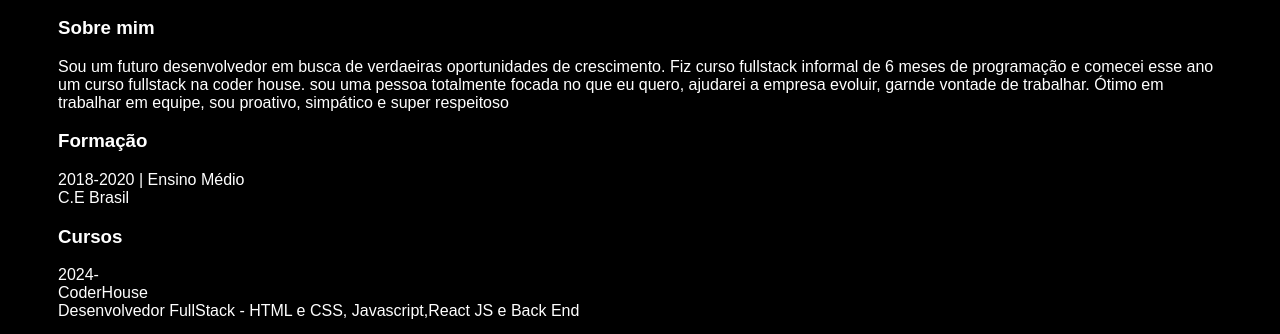
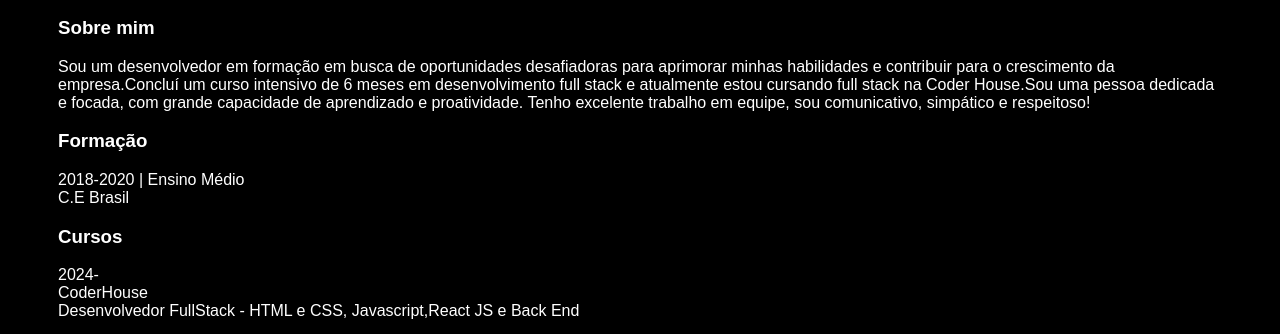
Before and after one commit to AsafeCruz14/PORTFOLIO, a plain HTML site: page index.html in a window 1280 px wide. Shown: the part 357-691 px from the top of the page. Drawn offline with Linux system fonts and the light colour scheme.

Commit message:
atualização 3

```diff
--- a/index.html
+++ b/index.html
@@ -38,10 +38,11 @@
             <section>
                 <h3>Sobre mim</h3>
                 <p>
-                Sou um futuro desenvolvedor em busca de verdaeiras oportunidades de crescimento. Fiz curso fullstack
-                informal de 6 meses de programação e comecei esse ano um curso fullstack na coder house. sou uma pessoa
-                totalmente focada no que eu quero, ajudarei a empresa evoluir, garnde vontade de trabalhar. Ótimo em
-                trabalhar em equipe, sou proativo, simpático e super respeitoso
+                    Sou um desenvolvedor em formação em busca de oportunidades desafiadoras para aprimorar minhas
+                    habilidades e contribuir para o crescimento da empresa.Concluí um curso intensivo de 6 meses em
+                    desenvolvimento full stack e atualmente estou cursando full stack na Coder House.Sou uma pessoa
+                    dedicada e focada, com grande capacidade de aprendizado e proatividade. Tenho excelente trabalho em
+                    equipe, sou comunicativo, simpático e respeitoso!
                 </p>
             </section>
             <section>
@@ -63,16 +64,19 @@
 
         <footer>
             <a href="https://github.com/AsafeCruz14">
-            <img src="./img/github.png" alt="imagem da logo do Github" targer="_blank" referrerpolicy="noopener noreferrer"></img>
+                <img src="./img/github.png" alt="imagem da logo do Github" targer="_blank"
+                    referrerpolicy="noopener noreferrer"></img>
                 <p> Github</p>
             </a>
             <a href="https://www.linkedin.com/in/asafe-cruz-6b98a1293/">
-            <img src="./img/linkedin.png" alt="imagem da logo do linkedin" targer="_blank" referrerpolicy="noopener noreferrer"></img>
+                <img src="./img/linkedin.png" alt="imagem da logo do linkedin" targer="_blank"
+                    referrerpolicy="noopener noreferrer"></img>
                 <p>Linkedin </p>
             </a>
             <!-- prof n sei como colocar o email como link, depois pode me ensinar?? -->
-        <a href="">
-            <img src="./img/email.png" alt="imagem de um email" targer="_blank" referrerpolicy="noopener noreferrer"></img>
+            <a href="mailto:asafe5151@gmail.com">
+                <img src="./img/email.png" alt="imagem de um email" targer="_blank"
+                    referrerpolicy="noopener noreferrer"></img>
                 <p> Email </p>
             </a>
         </footer>
```
Lines whose indentation alone changed are shown as unchanged.
